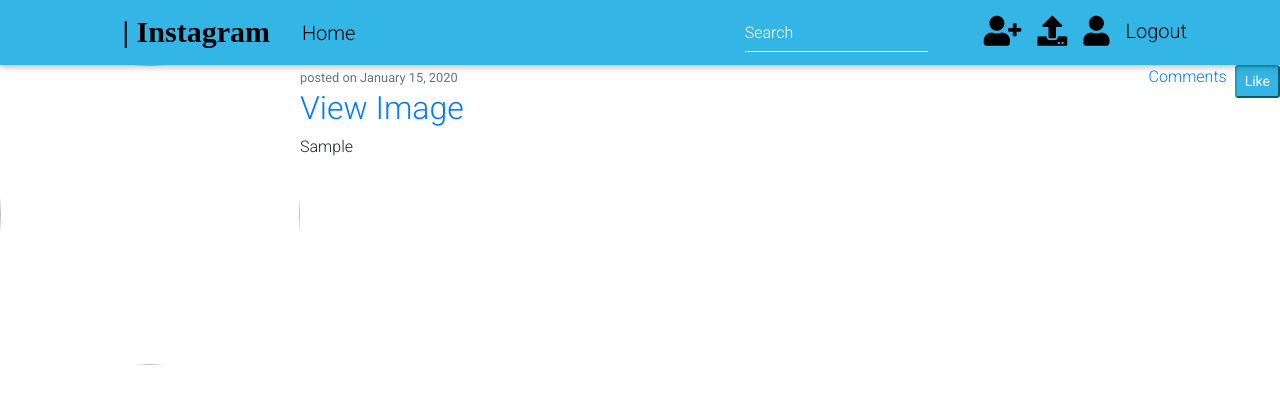
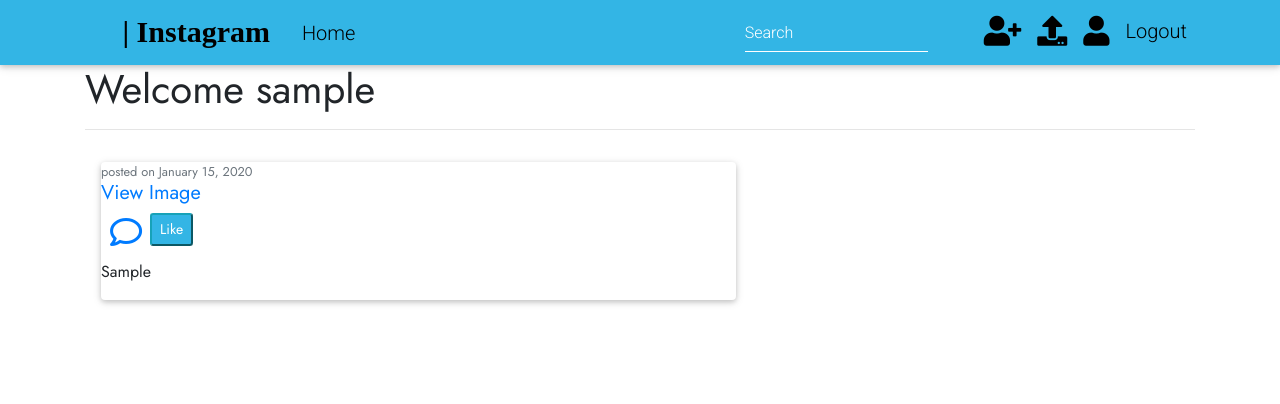
Before and after one commit to Preston-Too/Instagram-Clone, a Django app: page / in a window 1280 px wide. Shown: the top 404 px of the page. Run offline with Django 3.2, Linux system fonts and the light colour scheme; a user stored in the database is signed in; tables that the repository leaves empty hold one stand-in row (values such as "Sample post"); some libraries are stand-ins or nearby versions; some web fonts are replaced.

Commit message:
modified templates

```diff
--- a/Instagram/templates/index.html
+++ b/Instagram/templates/index.html
@@ -1,22 +1,39 @@
 {% extends "base.html" %}
 {% block content %}
+<div class="container" style="font-family: 'Jost', sans-serif;">
+    <h1>Welcome {{user.username}}</h1>
+    <hr>
+    <div class="row">
+        <div class="col-11">
+            <div class="row">
                 {% for post in posts %}
-        <article class="media content-section">
-          <img class="rounded-circle article-img" src="{{ post.image.url }}" height="300px" width="300px">
-          <div class="media-body">
-            <div class="article-metadata">
+                <div class="col-md-8" style="border: light 2px;">
+                    <div class="card m-3">
+                        <img class="img-fluid" src="{{ post.image.url }}" height="50px">
                         <small class="text-muted">posted on {{ post.pub_date|date:"F d, Y" }}</small>
-            </div>
-            <h2><a class="article-title" href="{% url 'post-detail' post.id %}">View Image</a></h2>
-            <p class="article-content">{{ post.caption }}</p>
-          </div>
-          <a class="mr-2" href="{% url 'comment' post.id %}">Comments</a>
+                        <h5><a class="article-title" href="{% url 'post-detail' post.id %}">View Image</a></h5>
+
+                        <div class="row pl-4">
+                                <a href="{% url 'comment' post.id %}"><i class="fas fa-comment h2 fa-fw pr-3"></i></a>
                                 {% if user.is_authenticated %}
                                 <form action="{% url 'like_post' post.pk %}" method="POST">
                                     {% csrf_token %}
-            <button type="submit" name="post_id" value="{{post.id}}" class="btn-sm btn-info">Like</button>
+                                    <button type="submit" name="post_id" value="{{post.id}}"
+                                        class="btn-sm btn-info">Like</button>
                                 </form>
+                        </div>
                         {% endif %}
-        </article>
+
+                        <p class="article-content">{{ post.caption }}</p>
+                    </div>
+                </div>
+                <div class="col-md-4">
+
+                </div>
                 {% endfor %}
+            </div>
+
+        </div>
+    </div>
+</div>
 {% endblock content %}
--- a/instagramClone/settings.py
+++ b/instagramClone/settings.py
@@ -137,6 +137,10 @@ MEDIA_URL = '/media/'
 MEDIA_ROOT = os.path.join(BASE_DIR, 'media')
 
 
+LOGIN_URL = '/'
+LOGIN_REDIRECT_URL = '/'
+LOGOUT_REDIRECT_URL = '/'
+
 cloudinary.config(
     cloud_name="dztu4rgdo",
     api_key="683237214657415",
```
Also changed, not shown: Instagram/templates/users/profile.html (+12 -7 lines). Lines whose indentation alone changed are shown as unchanged.
